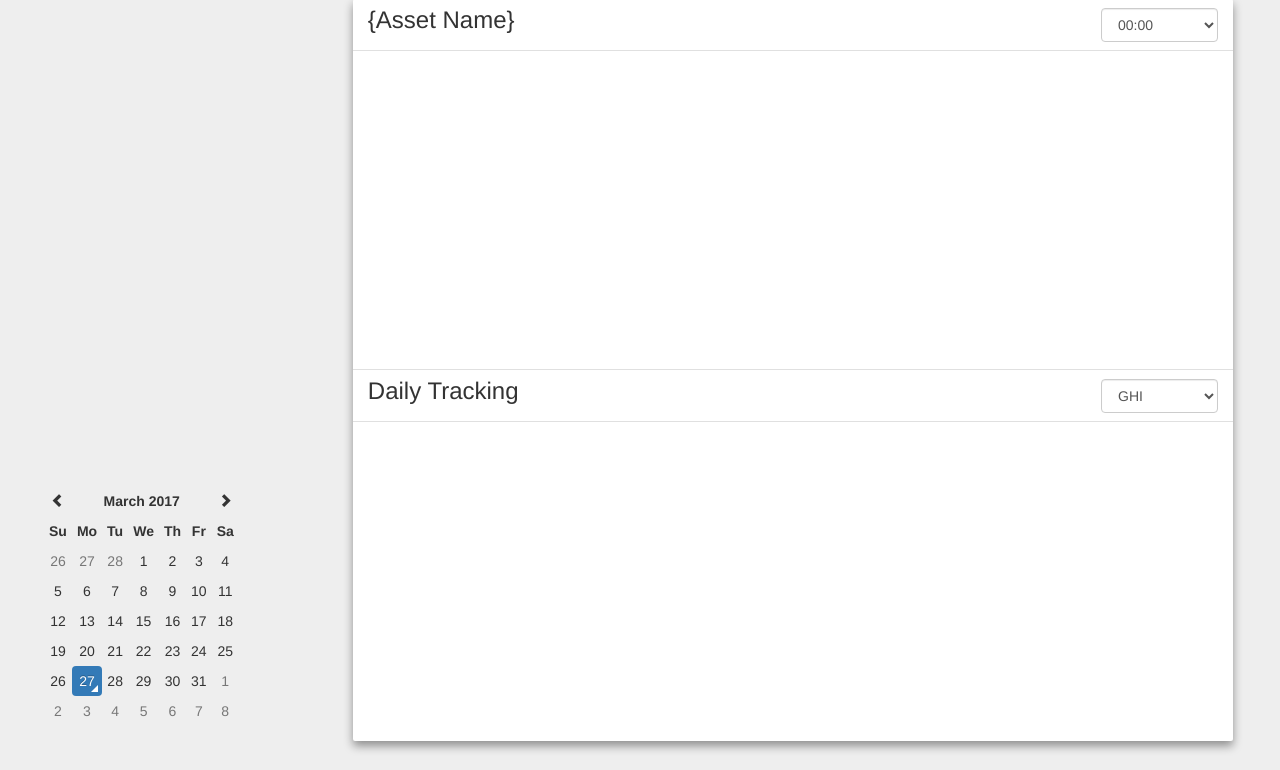
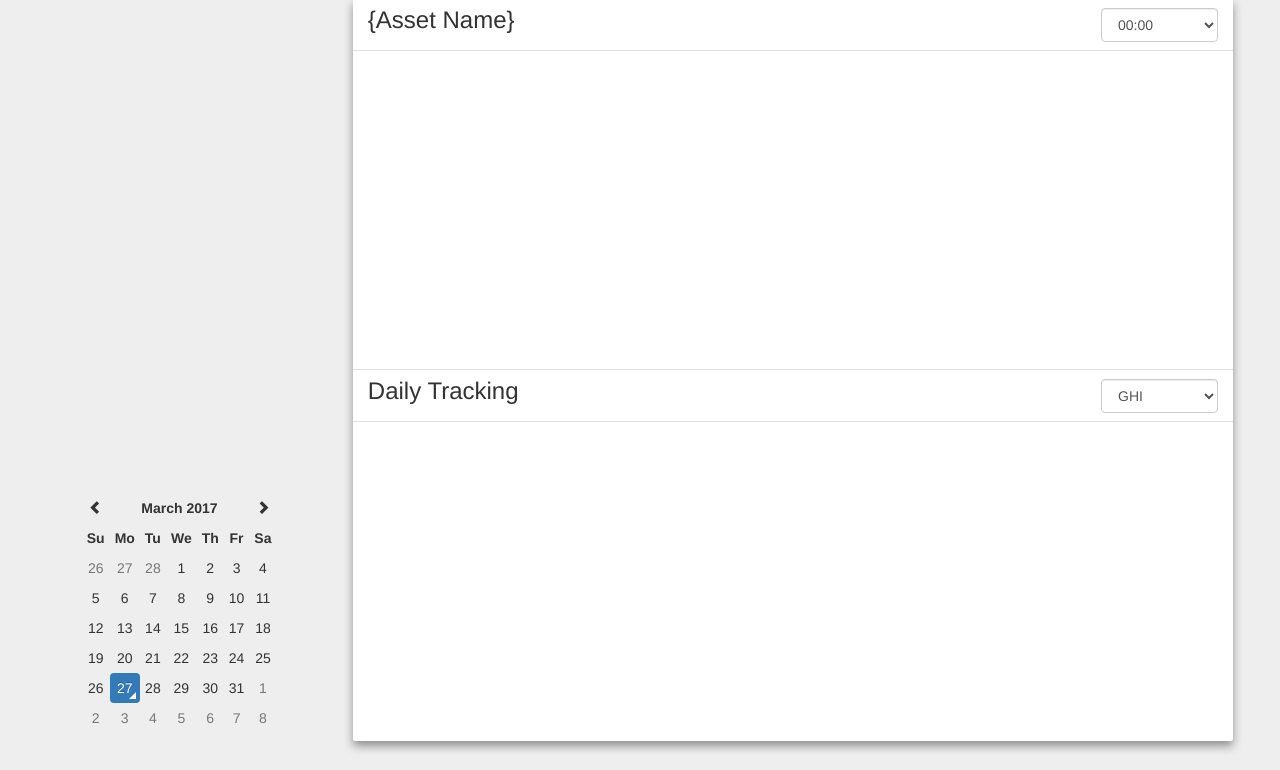
Before and after one commit to cyb-phys-capstone/project, a Django app: page /asset_template/ in a window 1280 px wide. Shown: the part 30-800 px from the top of the page. Run offline with Django 3.2, Linux system fonts and the light colour scheme; parts of the project's set-up code (start-up, migrations or seed data) failed here and were passed over; some libraries are stand-ins or nearby versions.

Commit message:
centered calendar

```diff
--- a/CYB_PHYS_CAPSTONE/home/static/css/asset.css
+++ b/CYB_PHYS_CAPSTONE/home/static/css/asset.css
@@ -57,3 +57,9 @@ p {
 div.timepicker {
     display: none;
 }
+
+.calendar-center {
+  display:flex;
+  justify-content:center;
+  align-items:center;
+}
--- a/CYB_PHYS_CAPSTONE/home/templates/client/asset_template.html
+++ b/CYB_PHYS_CAPSTONE/home/templates/client/asset_template.html
@@ -31,13 +31,11 @@
           </div>
 
           <!-- calendar -->
-          <div id="calendar_ham" style="height:35%;">
-            <div style="overflow:hidden;">
+          <div class="calendar-center" style="overflow:hidden;height:35%;">
               <div class="form-group">
                   <div class="row">
-                        <div class="col-md-12">
+                      <div class="col-lg-12">
                           <div id="datetimepicker12"></div>
-                        </div>
                       </div>
                   </div>
               </div>
```
Also changed, not shown: CYB_PHYS_CAPSTONE/home/static/src/asset_template.js (line endings or trailing spaces). Lines whose indentation alone changed are shown as unchanged.
